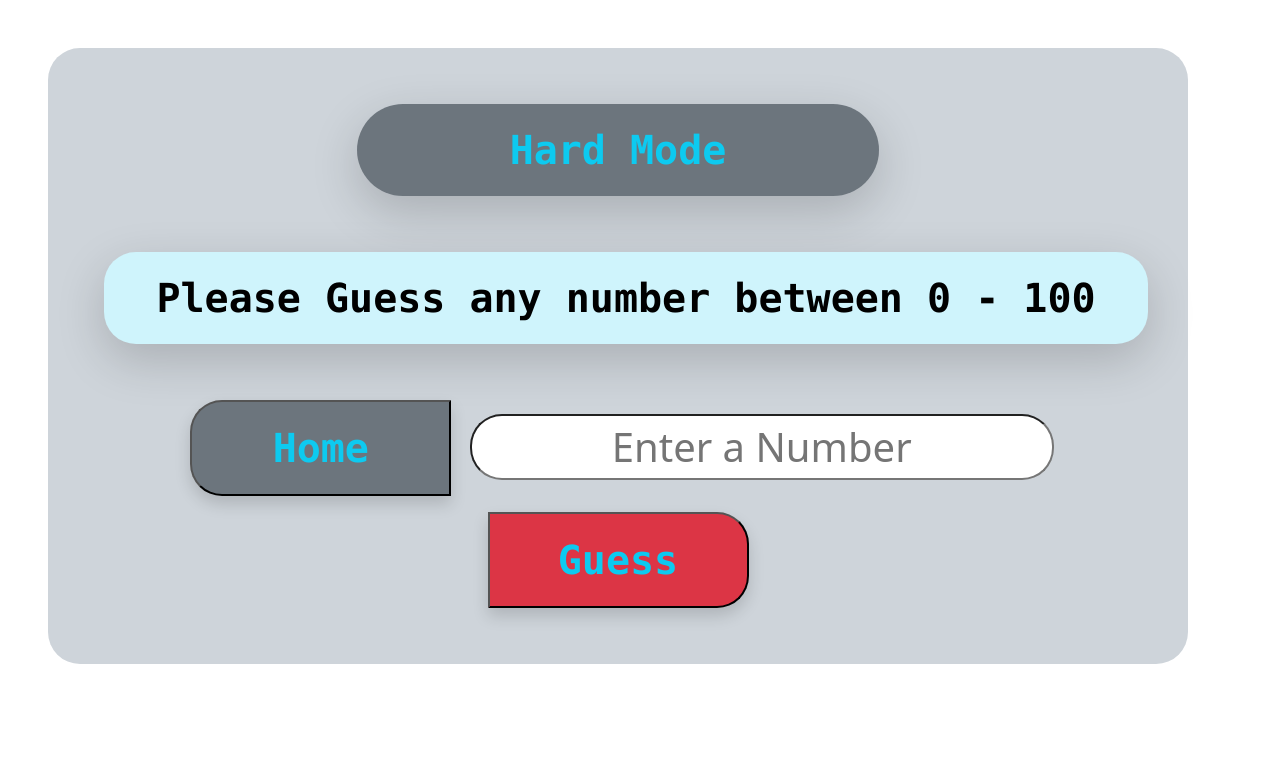
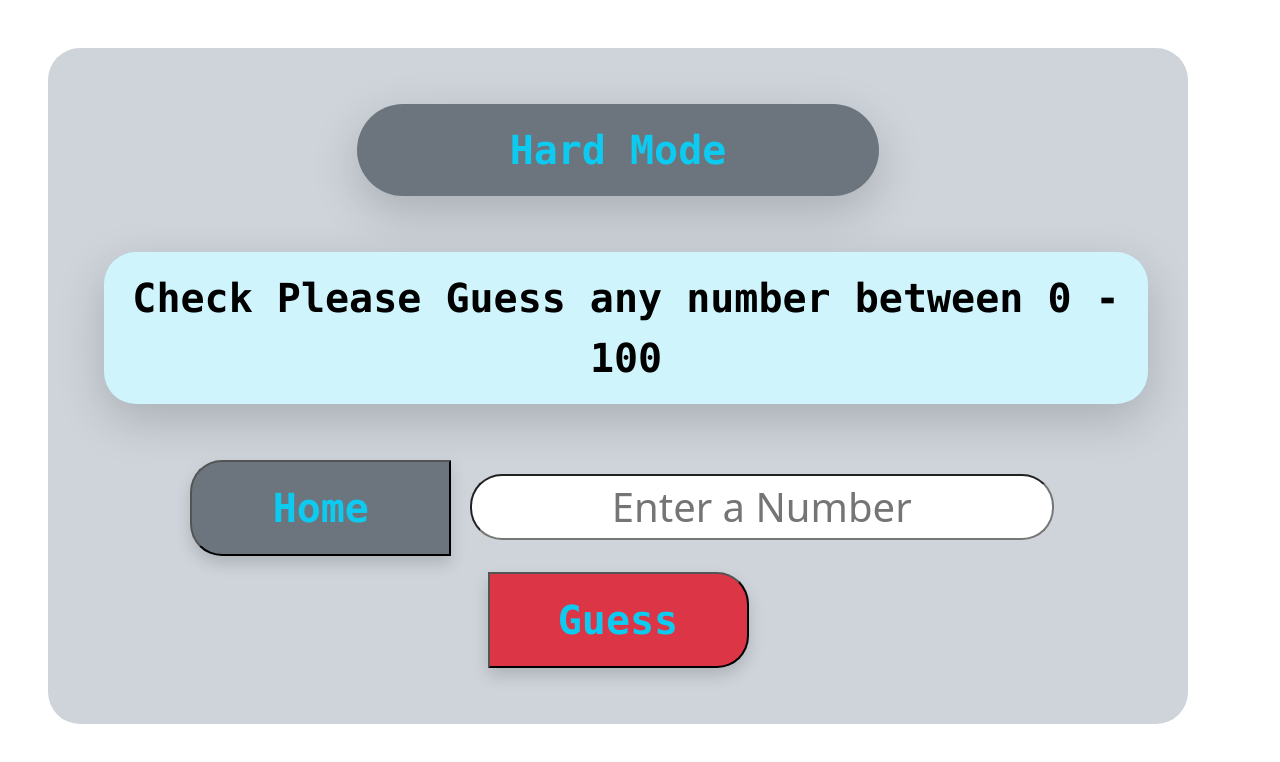
Before and after one commit to princenuwan/iCET_Number_Guessing_Game, a plain HTML site: page hard.html in a window 1280 px wide. Drawn offline with nearby package versions, Linux system fonts and the light colour scheme.

Commit message:
Just testing
here I wanted to know after deploy through git whether it update after I'm doing changes on my project files

```diff
--- a/hard.html
+++ b/hard.html
@@ -19,7 +19,7 @@
             Mode</label>
         <label id="eMMsg" for="eMMsg"
             class="font-monospace shadow-lg m-2 mb-5 p-3 bg-info-subtle text-black table-bordered rounded-5 w-100">
-            Please Guess any number between 0 - 100</label>
+            Check Please Guess any number between 0 - 100</label>
         <div>
             <a href="index.html"><button id="btnHome"
                     class="font-monospace shadow m-2 p-3 bg-secondary text-info table-bordered rounded-start-5 w-25 fw-bolder">Home</button></a>
```
